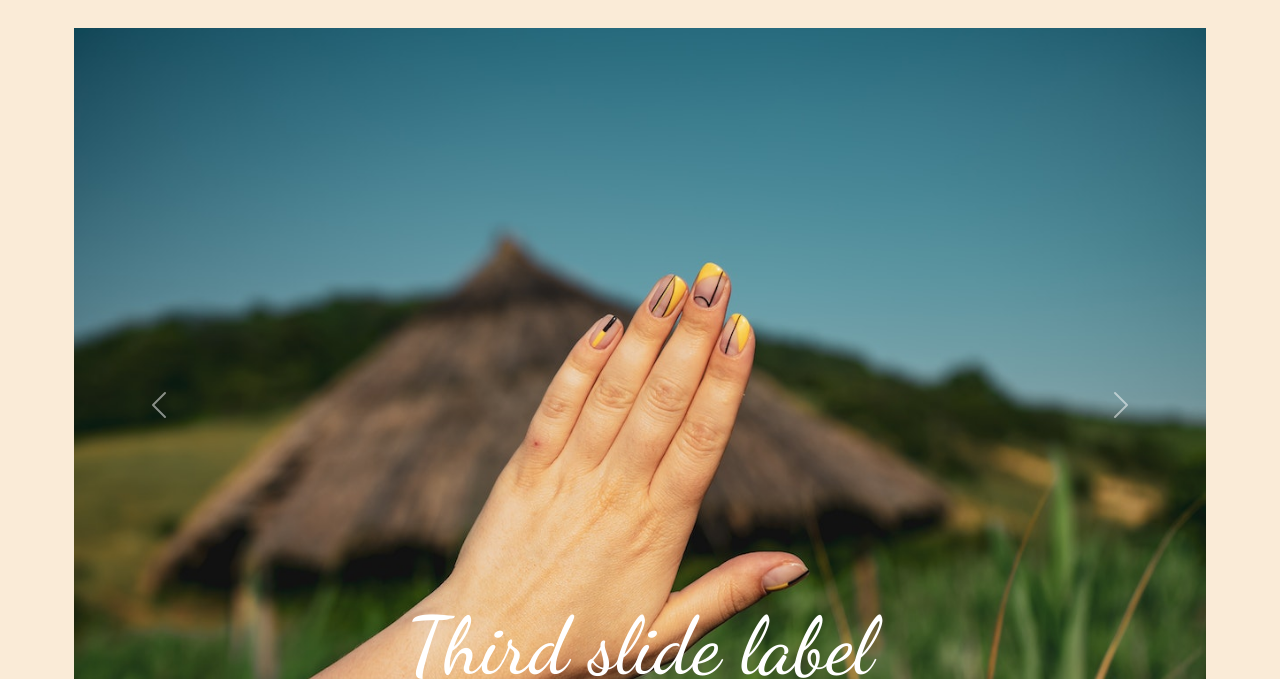
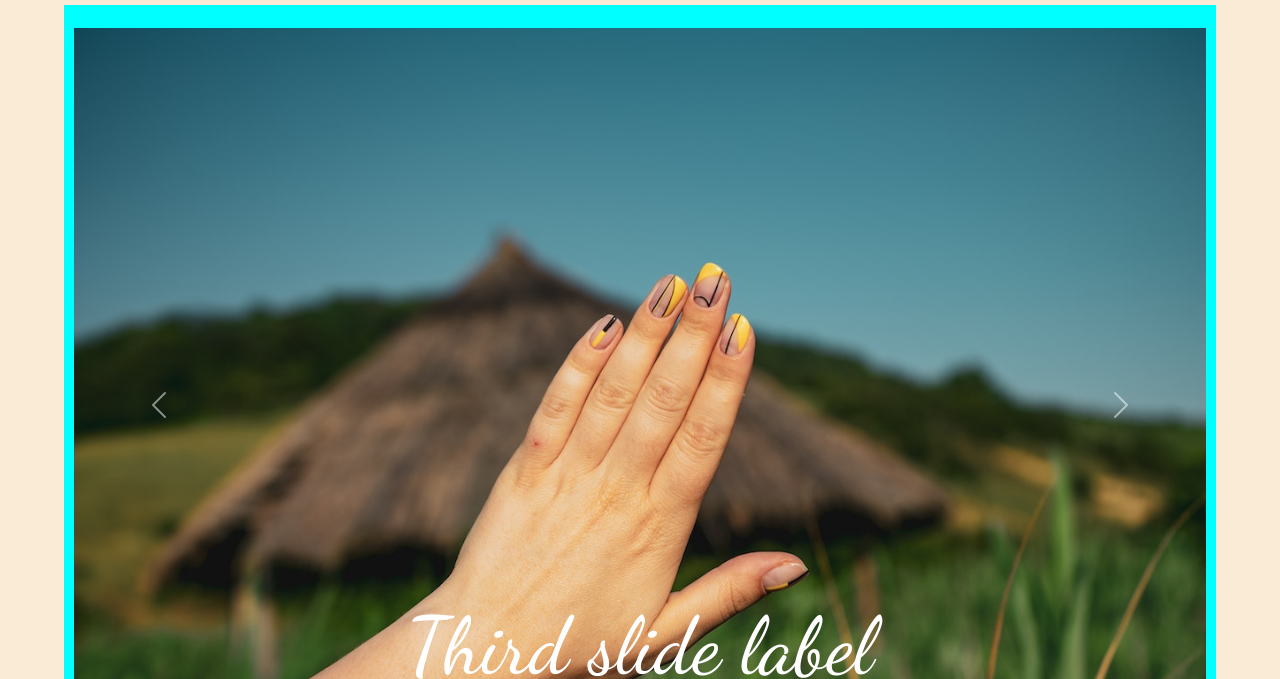
Before and after one commit to RalphMaica/ross-nails-website, a plain HTML site: page index.html in a window 1280 px wide. Shown: the part 121-800 px from the top of the page. Drawn offline with nearby package versions, Linux system fonts and the light colour scheme.

Commit message:
arreglos en index y form

```diff
--- a/css/style.css
+++ b/css/style.css
@@ -35,10 +35,10 @@ main{
     background-color: antiquewhite;
 }
 section{
+    background-color: aqua;
     display: flex;
     height: 100vh;
     justify-content: center;
     align-items: center;
     padding: 10px;
-    position: relative;
 }
```
